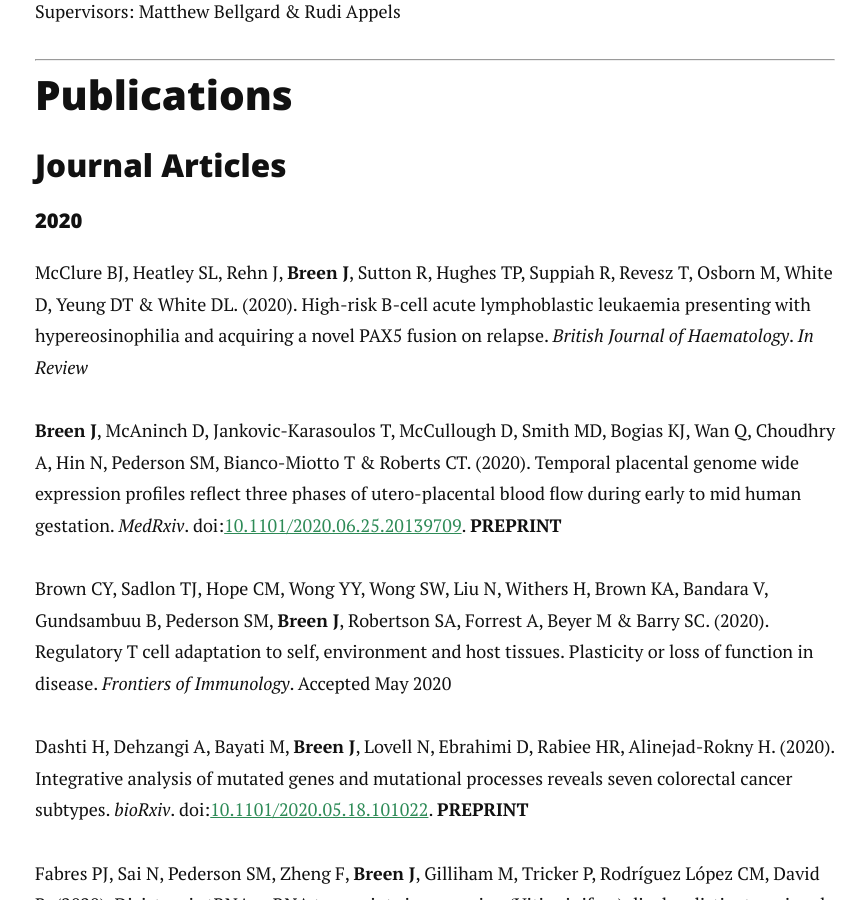
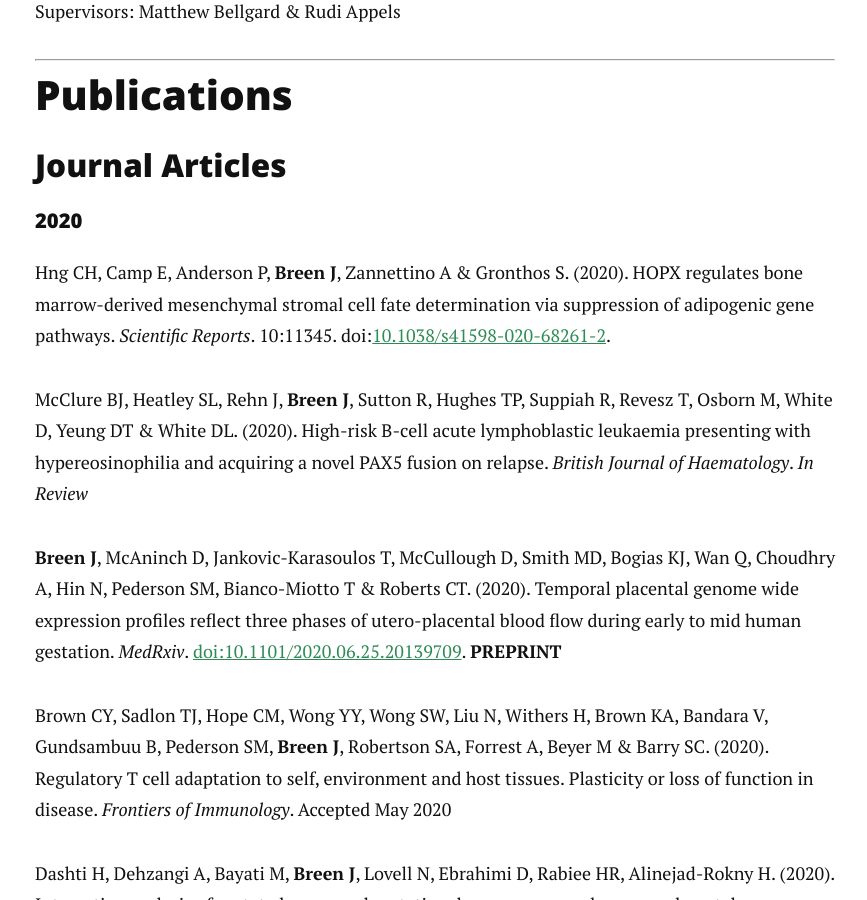
Before and after one commit to jimmybgammyknee/jimmybgammyknee.github.io, a Jekyll site: the page built from cv.md, in a window 1280 px wide and 900 px high, scrolled down 2716 px. Shown: the whole window, without its empty margins (205-1072 px from the left). Built offline with Jekyll 4.4.1, drawn with Linux system fonts in a browser that asks for light colours; nearby versions of some CDN libraries.

Commit message:
New paper (Chee)

```diff
--- a/cv.md
+++ b/cv.md
@@ -84,9 +84,11 @@ Supervisors: Matthew Bellgard & Rudi Appels <br>
 #### 2020
 {:.no_toc}
 
+Hng CH, Camp E, Anderson P, **Breen J**, Zannettino A & Gronthos S. (2020). HOPX regulates bone marrow-derived mesenchymal stromal cell fate determination via suppression of adipogenic gene pathways. _Scientific Reports_. 10:11345. doi:[10.1038/s41598-020-68261-2](https://doi.org/10.1038/s41598-020-68261-2).
+
 McClure BJ, Heatley SL, Rehn J, **Breen J**, Sutton R, Hughes TP, Suppiah R, Revesz T, Osborn M, White D, Yeung DT & White DL. (2020). High-risk B-cell acute lymphoblastic leukaemia presenting with hypereosinophilia and acquiring a novel PAX5 fusion on relapse. _British Journal of Haematology_. *In Review*
 
-**Breen J**, McAninch D, Jankovic-Karasoulos T, McCullough D, Smith MD, Bogias KJ, Wan Q, Choudhry A, Hin N, Pederson SM, Bianco-Miotto T & Roberts CT. (2020). Temporal placental genome wide expression profiles reflect three phases of utero-placental blood flow during early to mid human gestation. _MedRxiv_. doi:[10.1101/2020.06.25.20139709](https://doi.org/10.1101/2020.06.25.20139709). **PREPRINT**
+**Breen J**, McAninch D, Jankovic-Karasoulos T, McCullough D, Smith MD, Bogias KJ, Wan Q, Choudhry A, Hin N, Pederson SM, Bianco-Miotto T & Roberts CT. (2020). Temporal placental genome wide expression profiles reflect three phases of utero-placental blood flow during early to mid human gestation. _MedRxiv_. [doi:10.1101/2020.06.25.20139709](https://doi.org/10.1101/2020.06.25.20139709). **PREPRINT**
 
 Brown CY, Sadlon TJ, Hope CM, Wong YY, Wong SW, Liu N, Withers H, Brown KA, Bandara V,  Gundsambuu B, Pederson SM, **Breen J**, Robertson SA, Forrest A, Beyer M & Barry SC. (2020). Regulatory T cell adaptation to self, environment and host tissues. Plasticity or loss of function in disease. _Frontiers of Immunology_. Accepted May 2020
 
```
